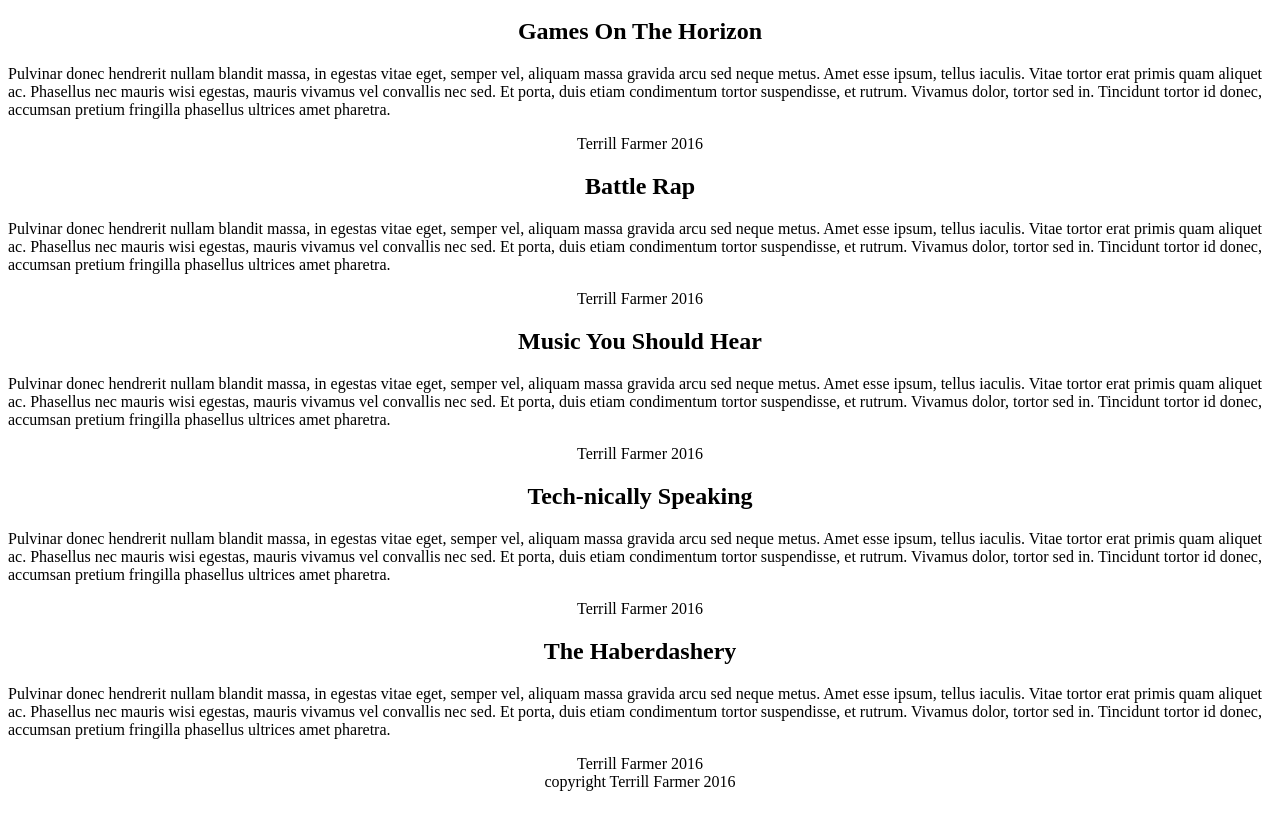
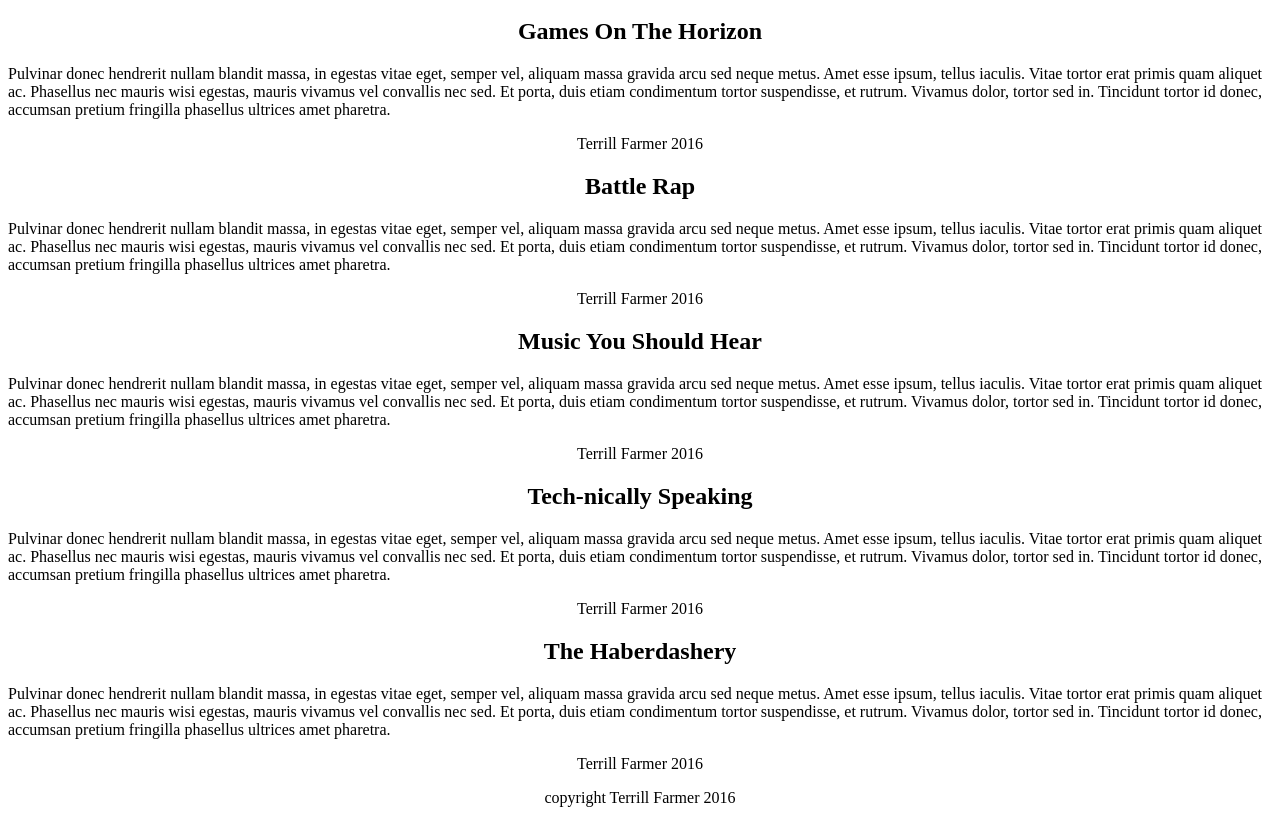
Before and after one commit to T-Farmer/blog_exercise, a plain HTML site: page index.html in a window 1280 px wide. Shown: the part 48-863 px from the top of the page. Drawn offline with Linux system fonts and the light colour scheme.

Commit message:
added padding to copyright footer

```diff
--- a/index.html
+++ b/index.html
@@ -42,5 +42,5 @@
 			</section>
 		</article>
 	</body>
-	<footer>copyright Terrill Farmer 2016</footer>
+		<footer class="bottom">copyright Terrill Farmer 2016</footer>
 </html>
```
